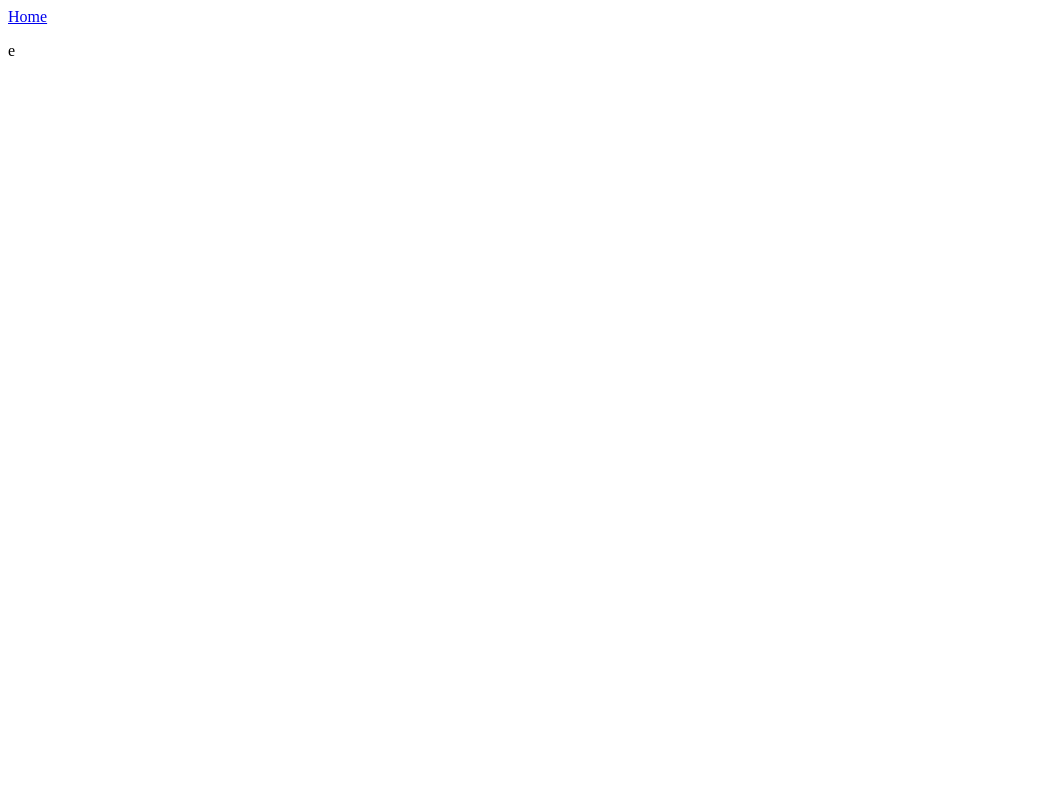
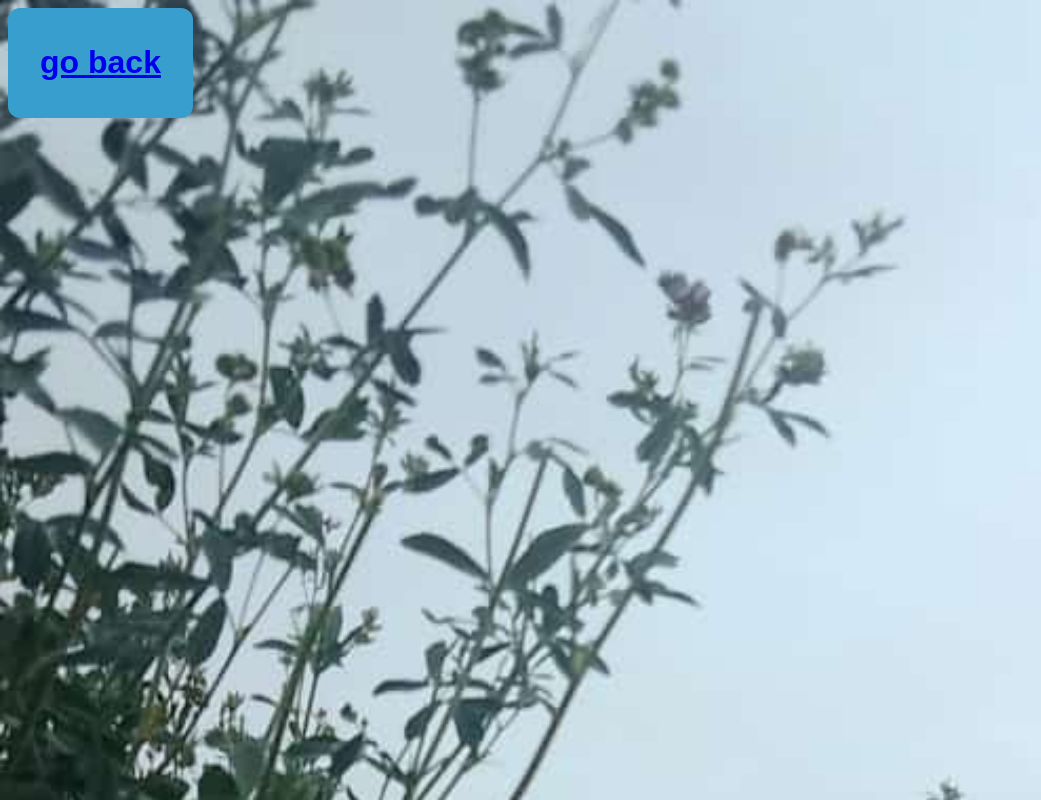
Before and after one commit to dev-medelib/testsite, a plain HTML site: page siteherf/index2.html in a window 1280 px wide. Shown: the whole page, without its empty margins (0-1041 px from the left). Drawn offline with Linux system fonts and the light colour scheme.

Commit message:
othersherf

```diff
--- a/siteherf/index2.html
+++ b/siteherf/index2.html
@@ -3,9 +3,13 @@
 <head>
     <meta charset="UTF-8">
     <meta name="viewport" content="width=device-width, initial-scale=1.0">
-    <title>Document</title>
+    <title>mysitepro
+
+    </title>
+    <link rel="stylesheet" href="style2.css">
 </head>
-<body><form>
-    <a href="..\index.html">Home</a>   </form>
-</body>e
+<body background-image: url('');
+background-repeat: no-repeat>
+<button class="button-77"><a href="../index.html"><h1>go back </h1></a></button>
+</body>
 </html>
--- /dev/null
+++ b/siteherf/style2.css
@@ -0,0 +1,14 @@
+body { background-image: url('../WhatsApp\ Image\ 2023-08-07\ at\ 18.02.57.jpeg');
+    background-repeat: no-repeat;
+    background-attachment: fixed;
+    background-size: cover;}
+    button {
+        background-color: #389ece; /* Green */
+        border: none;
+        color: white;
+        padding: 15px 32px;
+        text-align: center;
+        text-decoration: none;
+        display: inline-block;
+        font-size: 16px;
+        border-radius: 12px;}
--- a/style.css
+++ b/style.css
@@ -8,3 +8,13 @@ font-size: 38px;
 }
 
 .hi {color: cyan;}
+button {
+    background-color: #389ece; /* Green */
+    border: none;
+    color: white;
+    padding: 10px 32px;
+    text-align: center;
+    text-decoration: none;
+    display: inline-block;
+    font-size: 16px;
+    border-radius: 12px;}
```
Also changed, not shown: index.html (+2 -1 lines).
